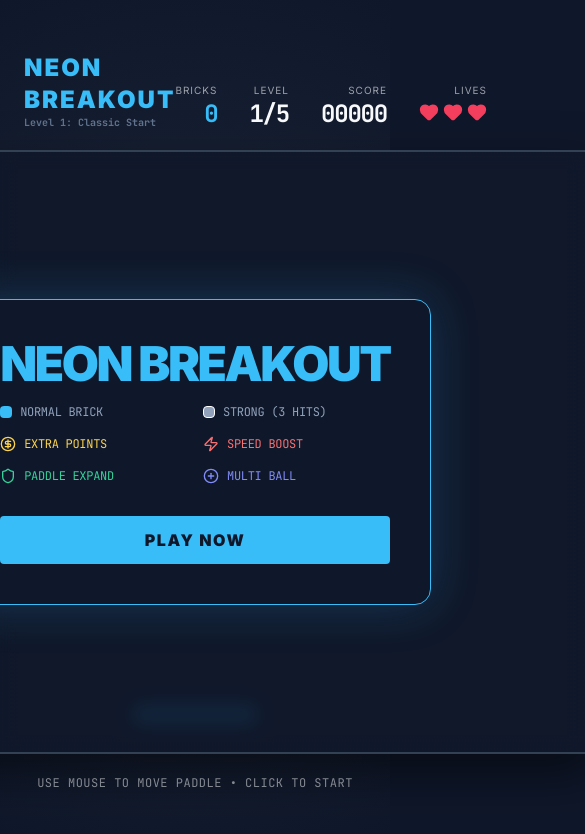
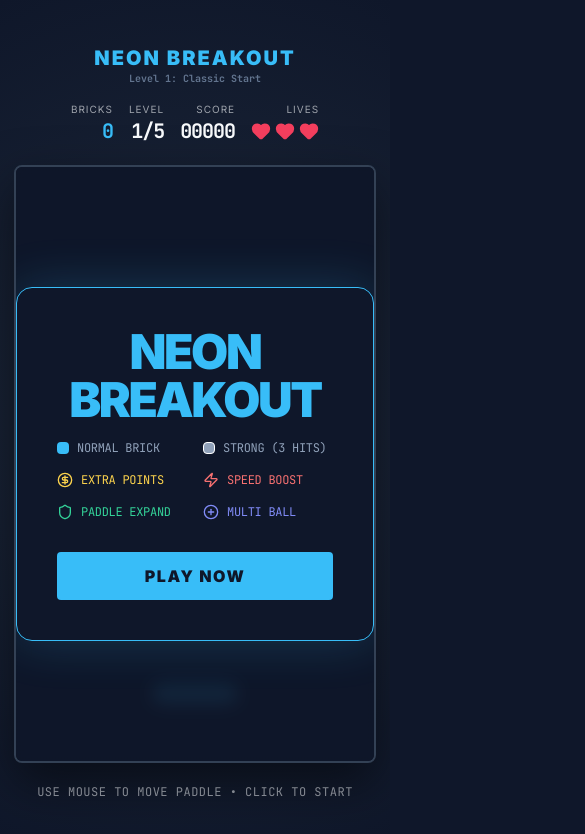
Before and after one commit to arminlinster/__block_neon_breakout_guess_game_20260512b, a React (Vite) app: page / in a window 390 px wide. Shown: the top 834 px of the page, 585 px wide, since content can reach past the window. Built offline with nearby package versions, Linux system fonts and the light colour scheme.

Commit message:
second change for UI mobile

```diff
--- a/src/App.tsx
+++ b/src/App.tsx
@@ -10,6 +10,7 @@ import { GameState, Ball, Paddle, Brick, BrickType, PowerUpType, PowerUp, Partic
 import { LEVELS } from './levels';
 import { soundManager } from './services/soundService';
 import {
+  updateLayout,
   CANVAS_WIDTH,
   CANVAS_HEIGHT,
   PADDLE_WIDTH,
@@ -38,6 +39,23 @@ export default function App() {
   const [lives, setLives] = useState(3);
   const [remainingBricks, setRemainingBricks] = useState(0);
   const [showLevelTransition, setShowLevelTransition] = useState(false);
+  const [dimensions, setDimensions] = useState({ width: CANVAS_WIDTH, height: CANVAS_HEIGHT });
+
+  useEffect(() => {
+    const handleResize = () => {
+      updateLayout();
+      setDimensions({ width: CANVAS_WIDTH, height: CANVAS_HEIGHT });
+      paddleRef.current.y = CANVAS_HEIGHT - PADDLE_BOTTOM_MARGIN - PADDLE_HEIGHT;
+      // Ensure paddle width is updated but stays within bounds
+      paddleRef.current.width = PADDLE_WIDTH;
+      if (paddleRef.current.x > CANVAS_WIDTH - PADDLE_WIDTH) {
+         paddleRef.current.x = CANVAS_WIDTH - PADDLE_WIDTH;
+      }
+    };
+    window.addEventListener('resize', handleResize);
+    handleResize(); // Initial setup
+    return () => window.removeEventListener('resize', handleResize);
+  }, []);
 
   // Refs for game state to avoid re-renders during loop
   const ballsRef = useRef<Ball[]>([]);
@@ -522,23 +540,23 @@ export default function App() {
   return (
     <div className="flex flex-col items-center justify-center min-h-screen p-4 select-none bg-[radial-gradient(circle_at_center,_var(--color-slate-800)_0%,_var(--color-slate-900)_100%)]">
       {/* Header Info */}
-      <header className="flex justify-between items-end w-full max-w-[800px] mb-5 px-2">
-        <h1 className="text-2xl font-black tracking-[2px] uppercase text-brand">
+      <header className="flex flex-wrap justify-between items-end w-full max-w-[800px] mb-5 px-2 gap-y-2">
+        <h1 className="text-xl sm:text-2xl font-black tracking-[2px] uppercase text-brand w-full sm:w-auto text-center sm:text-left">
           Neon Breakout
           <span className="block text-[10px] text-slate-500 font-mono tracking-normal normal-case">
             Level {currentLevelIndex + 1}: {LEVELS[currentLevelIndex].name}
           </span>
         </h1>
-        <div className="flex gap-8">
+        <div className="flex gap-4 sm:gap-8 w-full sm:w-auto justify-center sm:justify-end mt-2 sm:mt-0">
           <div className="text-right">
             <div className="text-[10px] uppercase opacity-60 tracking-[1px]">Bricks</div>
-            <div className="text-2xl font-bold font-mono tracking-tighter text-brand">
+            <div className="text-xl sm:text-2xl font-bold font-mono tracking-tighter text-brand">
               {remainingBricks}
             </div>
           </div>
           <div className="text-right">
             <div className="text-[10px] uppercase opacity-60 tracking-[1px]">Level</div>
-            <div className="text-2xl font-bold font-mono tracking-tighter">
+            <div className="text-xl sm:text-2xl font-bold font-mono tracking-tighter">
               {currentLevelIndex + 1}/{LEVELS.length}
             </div>
           </div>
@@ -548,7 +566,7 @@ export default function App() {
               key={score}
               initial={{ scale: 1.2, color: '#38bdf8' }}
               animate={{ scale: 1, color: '#f8fafc' }}
-              className="text-2xl font-bold font-mono tracking-tighter"
+              className="text-xl sm:text-2xl font-bold font-mono tracking-tighter"
             >
               {score.toString().padStart(5, '0')}
             </motion.div>
@@ -579,14 +597,18 @@ export default function App() {
         <div className="scanlines"></div>
         <canvas
           ref={canvasRef}
-          width={CANVAS_WIDTH}
-          height={CANVAS_HEIGHT}
+          width={dimensions.width}
+          height={dimensions.height}
           onMouseMove={handleMouseMove}
+          onTouchStart={(e) => {
+            handleMouseMove(e);
+            if (gameState === GameState.READY && !showLevelTransition) startGame();
+          }}
           onTouchMove={handleMouseMove}
           onClick={() => {
             if (gameState === GameState.READY && !showLevelTransition) startGame();
           }}
-          className="cursor-none touch-none"
+          className="cursor-none touch-none bg-slate-900"
         />
 
         {/* UI Overlays */}
--- a/src/constants.ts
+++ b/src/constants.ts
@@ -3,27 +3,36 @@
  * SPDX-License-Identifier: Apache-2.0
  */
 
-export const CANVAS_WIDTH = 800;
-export const CANVAS_HEIGHT = 600;
+const isMobile = typeof window !== 'undefined' && window.innerWidth < 640;
 
-export const PADDLE_WIDTH = 120;
+export let CANVAS_WIDTH = isMobile ? window.innerWidth - 32 : 800;
+export let CANVAS_HEIGHT = isMobile ? window.innerHeight - 250 : 600;
+
+export let PADDLE_WIDTH = isMobile ? 80 : 120;
 export const PADDLE_HEIGHT = 15;
-export const PADDLE_BOTTOM_MARGIN = 30;
+export const PADDLE_BOTTOM_MARGIN = isMobile ? 60 : 30;
 
-export const BALL_RADIUS = 8;
-export const INITIAL_BALL_SPEED = 5;
+export const BALL_RADIUS = isMobile ? 6 : 8;
+export const INITIAL_BALL_SPEED = isMobile ? 4 : 5;
 
 export const BRICK_ROWS = 6;
 export const BRICK_COLS = 9;
-export const BRICK_PADDING = 10;
-export const BRICK_OFFSET_TOP = 60;
-export const BRICK_OFFSET_LEFT = 35;
-export const BRICK_HEIGHT = 22;
+export const BRICK_PADDING = isMobile ? 4 : 10;
+export const BRICK_OFFSET_TOP = isMobile ? 40 : 60;
+export const BRICK_OFFSET_LEFT = isMobile ? 10 : 35;
+export const BRICK_HEIGHT = isMobile ? 18 : 22;
 
-export const POWERUP_WIDTH = 20;
-export const POWERUP_HEIGHT = 20;
-export const POWERUP_SPEED = 3;
+export const POWERUP_WIDTH = isMobile ? 16 : 20;
+export const POWERUP_HEIGHT = isMobile ? 16 : 20;
+export const POWERUP_SPEED = isMobile ? 2.5 : 3;
 export const POWERUP_DURATION = 10000; // 10 seconds
+
+export const updateLayout = () => {
+  const mobile = window.innerWidth < 640;
+  CANVAS_WIDTH = mobile ? window.innerWidth - 32 : 800;
+  CANVAS_HEIGHT = mobile ? window.innerHeight - 250 : 600;
+  PADDLE_WIDTH = mobile ? 80 : 120;
+};
 
 export const PARTICLE_COUNT = 8;
 export const TRAIL_MAX_POINTS = 12;
```
